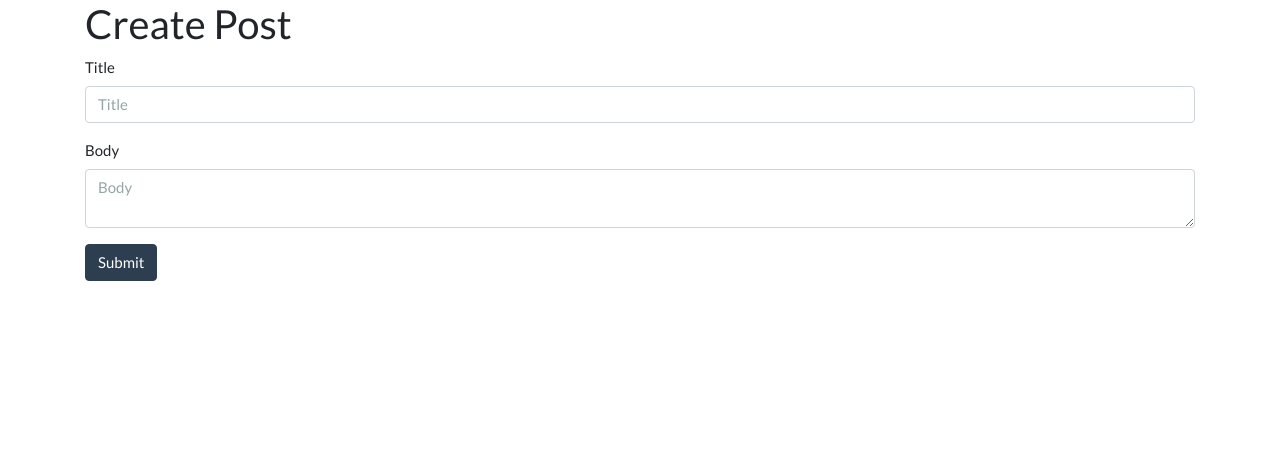
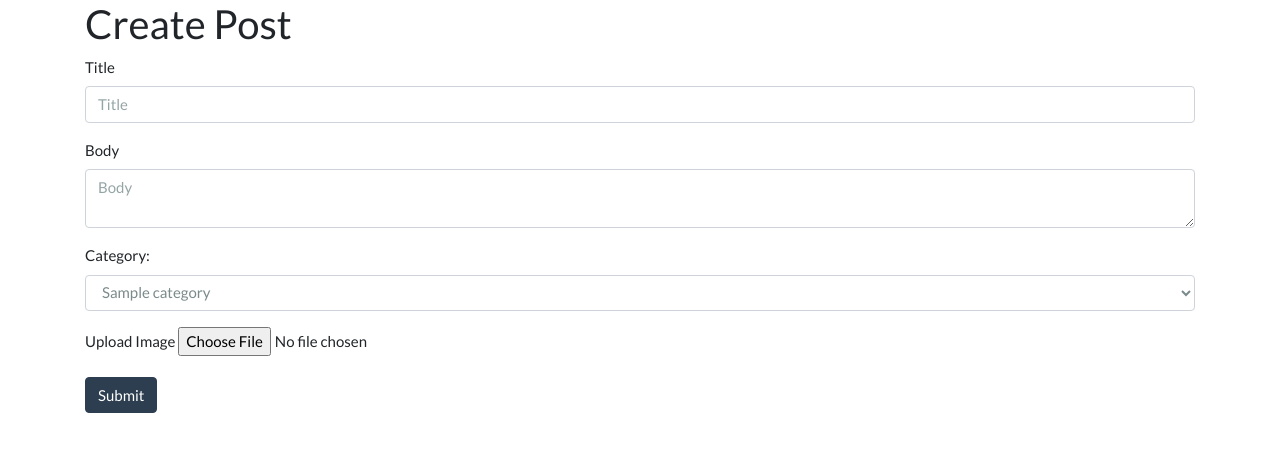
Before and after one commit to vbpawar/CodeIgniter, a CodeIgniter app: page /Code/posts/create in a window 1280 px wide. Shown: the part 71-523 px from the top of the page. Run offline with CodeIgniter, Linux system fonts and the light colour scheme; tables that the repository leaves empty or names only in its code hold one stand-in row (values such as "Sample post"); some libraries are stand-ins or nearby versions.

Commit message:
added blog posts

```diff
--- a/application/controllers/Posts.php
+++ b/application/controllers/Posts.php
@@ -20,6 +20,7 @@ class Posts extends CI_Controller{
     }
     public function create(){
         $data['title'] = 'Create Post';
+        $data['categories'] = $this->post_model->get_categories();
 
         $this->form_validation->set_rules('title','Title','required');
         $this->form_validation->set_rules('body','Body','required');
@@ -29,7 +30,21 @@ class Posts extends CI_Controller{
             $this->load->view('posts/create',$data);
             $this->load->view('templates/footer');
         }else{
-            $this->post_model->create_post();
+            $config['upload_path'] = './assets/images/posts';
+            $config['allowed_types'] = 'gif|jpg|png';
+            $config['max_size'] = '2048000';
+            $config['max_width'] = '2048';
+            $config['max_height'] = '2048';
+
+            $this->load->library('upload',$config);
+            if(!$this->upload->do_upload()){
+                $errors = array('error' => $this->upload->display_errors());
+                $post_image = 'noimage.png';
+            }else{
+                $errors = array('upload_data' => $this->upload->data());
+                $post_image = $_FILES['userfile']['name'];
+            }
+            $this->post_model->create_post($post_image);
             redirect('posts');
         }
 
@@ -41,6 +56,7 @@ class Posts extends CI_Controller{
 
     public function edit($slug){
         $data['post'] = $this->post_model->get_posts($slug);
+        $data['categories'] = $this->post_model->get_categories();
         if(empty($data['post'])){
             show_404();
         }
--- a/application/models/Post_model.php
+++ b/application/models/Post_model.php
@@ -5,7 +5,8 @@ class Post_model extends CI_Model{
     }
     public function get_posts($slug=FALSE){
         if($slug==FALSE){
-            $this->db->order_by('id','DESC');
+            $this->db->order_by('posts.id','DESC');
+            $this->db->join('categories','categories.id= posts.category_id');
             $query = $this->db->get('posts');
             return $query->result_array();
         }
@@ -13,17 +14,19 @@ class Post_model extends CI_Model{
         return $query->row_array();
     }
 
-    public function create_post(){
+    public function create_post($post_image){
         $slug = url_title($this->input->post('title'));
         $data = array(
+            'category_id' => $this->input->post('category_id'),
             'title' => $this->input->post('title'),
             'slug'  => $slug,
-            'body'  => $this->input->post('body')
+            'body'  => $this->input->post('body'),
+            'post_image' => $post_image
         );
         //call procedure for insert data
-        $insert_posts_data = "CALL insert_posts(?,?,?)";
-        // return $this->db->insert('posts',$data);
-        return $this->db->query($insert_posts_data,$data);
+        //$insert_posts_data = "CALL insert_posts(?,?,?,?)";
+        //return $this->db->query($insert_posts_data,$data);
+        return $this->db->insert('posts',$data);
     }
     public function delete_post($id){
         $delete_post = "CALL delete_post(?)";
@@ -37,9 +40,15 @@ class Post_model extends CI_Model{
         $data = array(
             'title' => $this->input->post('title'),
             'slug'  => $slug,
-            'body'  => $this->input->post('body')
+            'body'  => $this->input->post('body'),
+            'category_id' => $this->input->post('category_id')
         );
         $this->db->where('id',$id);
         return $this->db->update('posts',$data);
     }
+    public function get_categories(){
+        $this->db->order_by('name');
+        $query = $this->db->get('categories');
+        return $query->result_array();
+    }
 }
--- a/application/views/posts/create.php
+++ b/application/views/posts/create.php
@@ -1,6 +1,6 @@
 <h2><?= $title ?></h2>
 <?php echo validation_errors();?>
-<?php echo form_open('posts/create');?>
+<?php echo form_open_multipart('posts/create');?>
   <div class="form-group">
     <label for="exampleInputEmail1">Title</label>
     <input type="text" class="form-control" name="title" placeholder="Title">
@@ -9,5 +9,17 @@
     <label for="exampleInputPassword1">Body</label>
     <textarea  class="form-control" name="body" placeholder="Body" id="editor1"></textarea>
   </div>
+  <div class="form-group">
+  <label>Category:</label>
+  <select name="category_id" class="form-control">
+    <?php foreach($categories as $category):?>
+    <option value="<?php echo $category['id'];?>"><?php echo $category['name'];?></option>
+<?php endforeach;?>
+  </select>
+</div>
+<div class="form-group">
+  <label>Upload Image</label>
+  <input type="file" name="userfile" size="20">
+</div>
   <button type="submit" class="btn btn-primary">Submit</button>
 </form>
--- a/application/views/posts/view.php
+++ b/application/views/posts/view.php
@@ -2,6 +2,7 @@
     <?php echo $post['title'];?>
 </h2>
 <small class="post_date">Posted on: <?php echo $post['created_at'];?></small><br>
+<img  src="http://localhost/Code/assets/images/posts/<?php echo $post['post_image']; ?>"/>
 <div class="post-body">
 <?php echo $post['body'];?>
 </div>
--- a/assets/css/style.css
+++ b/assets/css/style.css
@@ -4,3 +4,6 @@
     margin: 3px 0;
     display: block;
 }
+.post_thumb{
+    width: 100%;
+}
--- /dev/null
+++ b/assets/sqlProcedures.sql
@@ -0,0 +1,6 @@
+DELIMITER //
+CREATE PROCEDURE insert_posts(IN p_category_id INT,IN p_title varchar(255),IN p_slug varchar(255),IN p_body text)
+BEGIN
+INSERT INTO posts(category_id,title,slug,body) VALUES(p_category_id,p_title,p_slug,p_body);
+END //
+DELIMITER ;
```
Also changed, not shown: application/views/posts/edit.php (+8 -0 lines), application/views/posts/index.php (+14 -17 lines), assets/images/posts/Profile-Renly_Baratheon.png (added), assets/images/posts/demo3.jpg (added), assets/images/posts/noimage.png (added).
